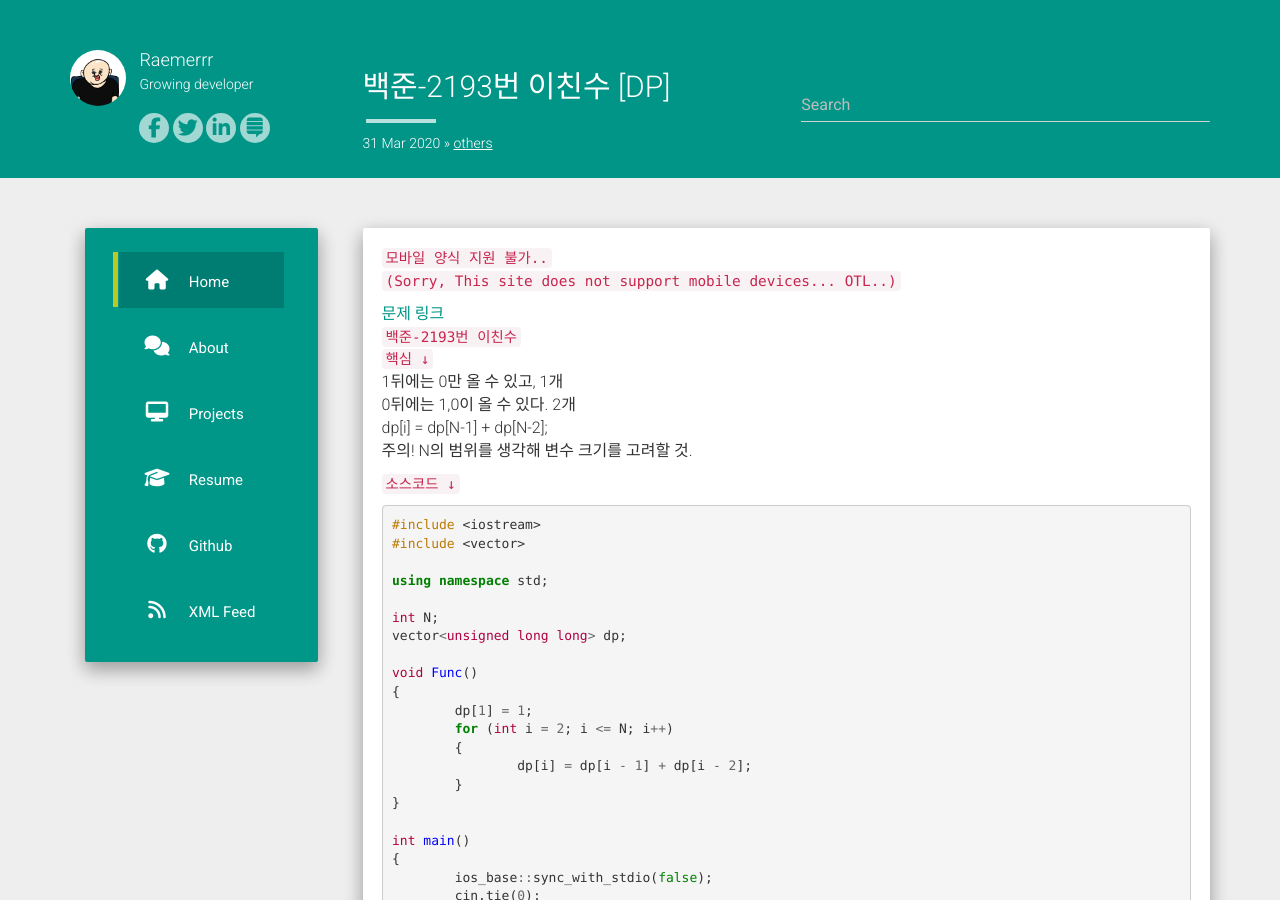
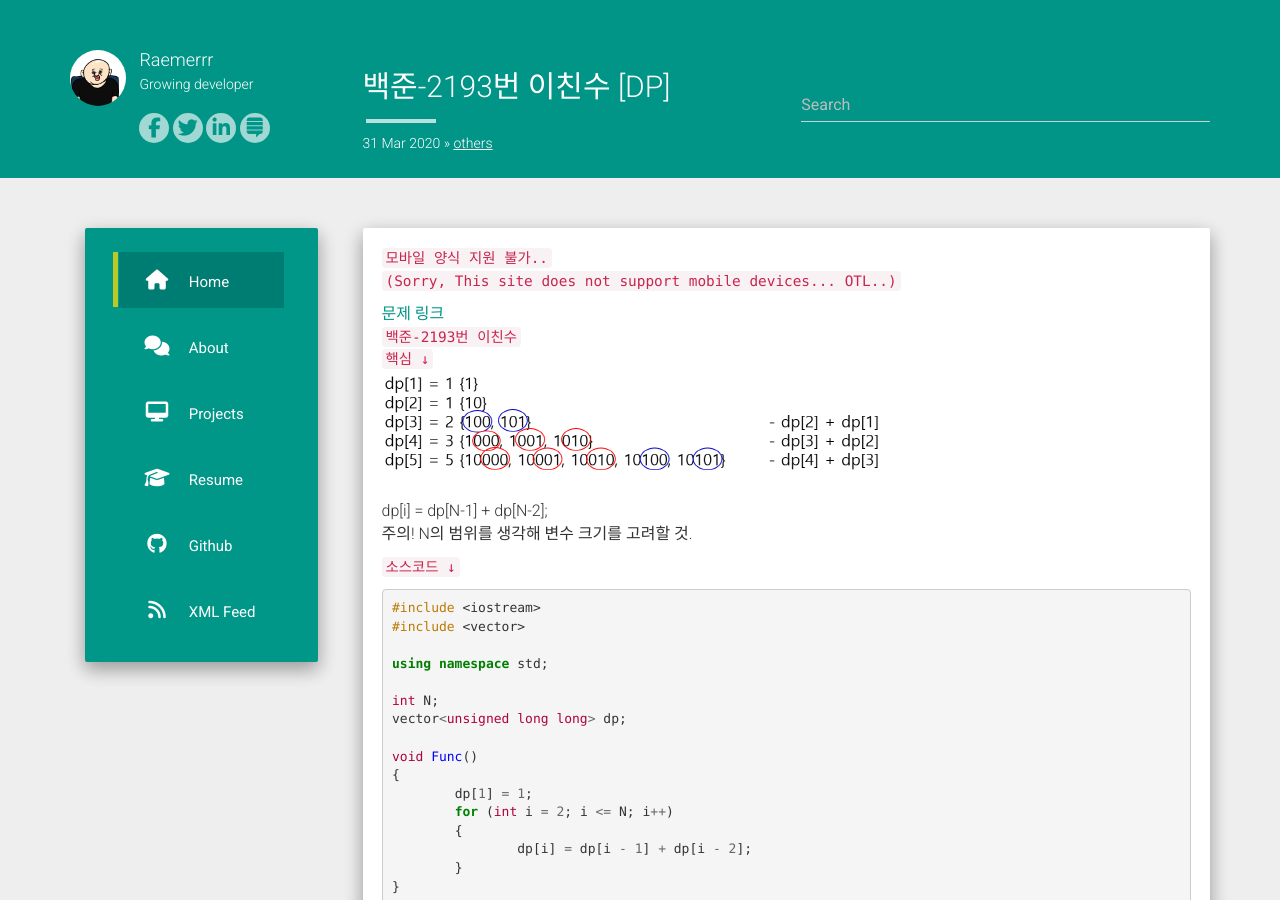
Before and after one commit to Raemerrr/raemerrr.github.io, a Jekyll site: the page built from _posts/2020-03-31-boj_2193.md, in a window 1280 px wide and 900 px high. Built offline with Jekyll 4.4.1, drawn with Linux system fonts in a browser that asks for light colours; nearby versions of some CDN libraries; comment, search, counter and statistics services are not loaded.

Commit message:
img Upload test

```diff
--- a/_posts/2020-03-30-boj_2193.md
+++ b/_posts/2020-03-31-boj_2193.md
@@ -10,8 +10,7 @@ categories: others
 <a href="https://www.acmicpc.net/problem/2193" target="_blank">문제 링크</a>
 `백준-2193번 이친수`
 `핵심 ↓`
-1뒤에는 0만 올 수 있고, 1개
-0뒤에는 1,0이 올 수 있다. 2개
+![my alternate text](/assets/boj_2193.PNG)
 dp[i] = dp[N-1] + dp[N-2];
 주의! N의 범위를 생각해 변수 크기를 고려할 것.
 
```
Also changed, not shown: assets/boj_2193.PNG (added).
